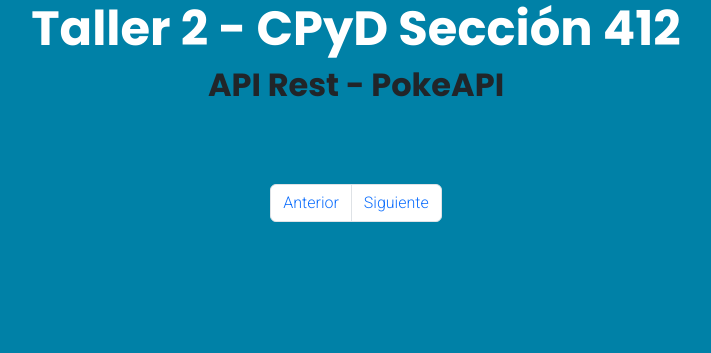
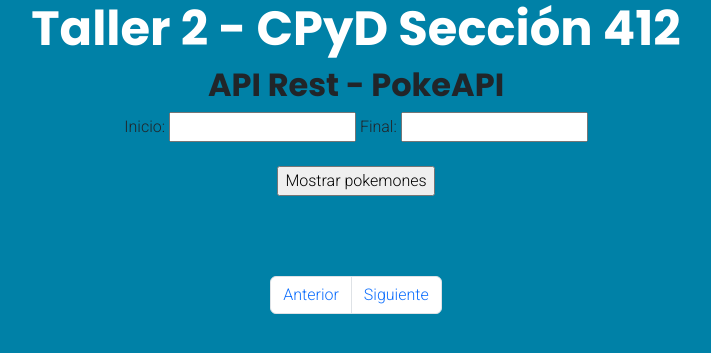
Before and after one commit to ubosednb/Taller2-PokeAPI-CPyD, a Flask app: page /pokes in a window 1280 px wide. Shown: the top 353 px of the page, without its empty margins (284-995 px from the left). Run offline with Flask 2, Linux system fonts and the light colour scheme; data that the repository does not hold is empty.

Commit message:
Formulario agregado a las funciones, para que se pueda mostrar los pokemones en cierto rango

```diff
--- a/app/static/js/test.js
+++ b/app/static/js/test.js
@@ -33,9 +33,6 @@
 const anterior = document.querySelector("#anterior");
 const siguiente = document.querySelector("#siguiente");
 
-let offset = 0;
-let limit = 10;
-
 anterior.addEventListener('click', () => {
     if(offset != 0){
         offset = offset-10;
@@ -51,13 +48,17 @@
     fetchPokemons(offset, limit);
 })
 
+function verPokemones(){
+    var offset = document.getElementById('inicio');
+    var limit = document.getElementById('final');
+    fetchPokemons(offset, limit);
+}
 
 async function fetchPokemons(inicio, final){
 
     await fetch(`http://127.0.0.1:5000/pokemons/${inicio}/${final}`)
     .then((res) => res.json())
     .then((data) => {
-        console.log(data.results[0].url);
         createPokemons(data)
 
     });
--- a/app/templates/pokes.html
+++ b/app/templates/pokes.html
@@ -18,6 +18,13 @@
 <body class="back">
     <h1 class="title">Taller 2 - CPyD Sección 412</h1>
     <h2 class="subtitle">API Rest - PokeAPI</h2>
+
+    <form>
+      Inicio: <input type="text" id="inicio">
+      Final: <input type="text" id="final">
+      <br><br>
+      <input type="button" value="Mostrar pokemones" onclick="verPokemones()"/>
+    </form>
 
     <div class="container">
 
```
Lines whose indentation alone changed are shown as unchanged.
